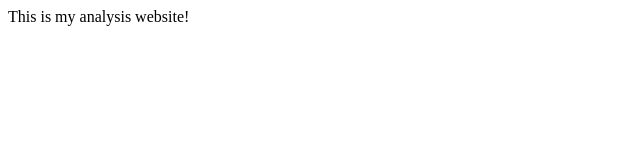
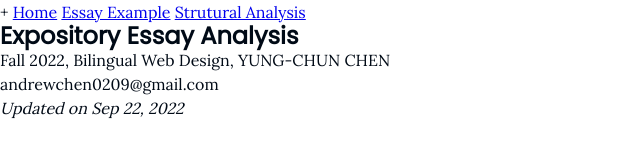
Before and after one commit to andrewchen29/andrewchen29.github.io, a plain HTML site: page analysis/index.html in a window 1280 px wide. Shown: the whole page, without its empty margins (0-640 px from the left). Drawn offline with Linux system fonts and the light colour scheme.

Commit message:
set up analysis website

```diff
--- a/analysis/index.html
+++ b/analysis/index.html
@@ -1,8 +1,23 @@
-<html>
+<!DOCTYPE html>
+<html lang="en-us">
     <head>
-        <title>Analysis Website</title>
+        <title>Expository Essay Analysis: Home</title>
+        <meta charset="utf-8">
+        <link rel="stylesheet" href="style.css">
     </head>
     <body>
-        This is my analysis website!
+        <nav>
+            <a>+</a>
+            <a href="index.html">Home</a>
+            <a href="example.html">Essay Example</a>
+            <a href="analysis.html">Strutural Analysis</a>
+        </nav>
+        <article>
+            <h1>Expository Essay Analysis</h1>
+            <p>Fall 2022, Bilingual Web Design, YUNG-CHUN CHEN<br/>
+                andrewchen0209@gmail.com
+            </p>
+            <p><em>Updated on Sep 22, 2022</em></p>
+        </article>
     </body>
 </html>
--- /dev/null
+++ b/analysis/style.css
@@ -0,0 +1,26 @@
+@import url('https://fonts.googleapis.com/css2?family=Lora&family=Poppins&family=Source+Sans+Pro&display=swap');
+* {
+    box-sizing: border-box;
+    margin: 0;
+    padding: 0;
+}
+
+html {
+    height: 100%;
+    width: 100%;
+}
+
+body {
+    min-height: 100%;
+    width: 100%;
+    overflow-x: hidden;
+    background-color: white;
+    color: #000a16;
+    font-family: Lora, serif;
+    font-size: 16px;
+    line-height: 24px;
+}
+
+h1, h2, h3 {
+    font-family: Poppins, sans-serif;
+}
```
Also changed, not shown: analysis/example.html (added, +33 -0 lines), analysis/img/nytimes.jpg (added).
